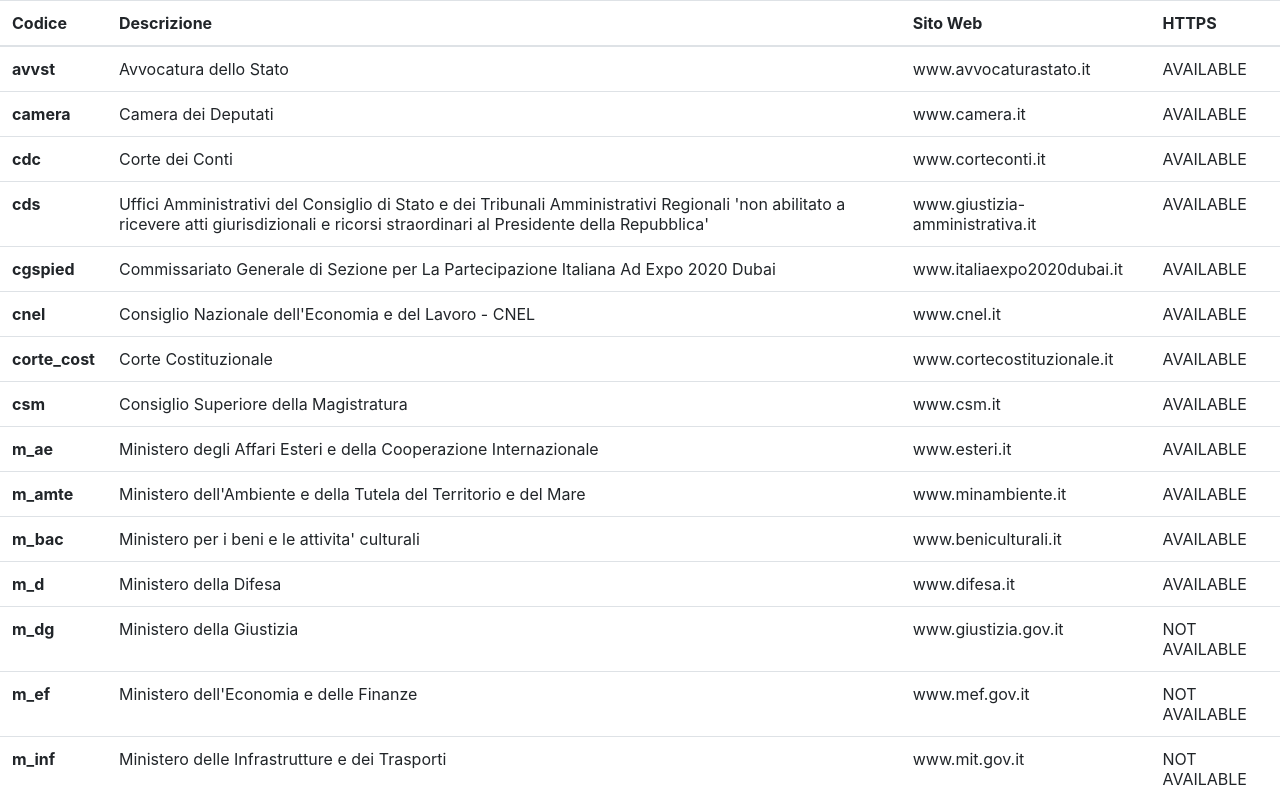
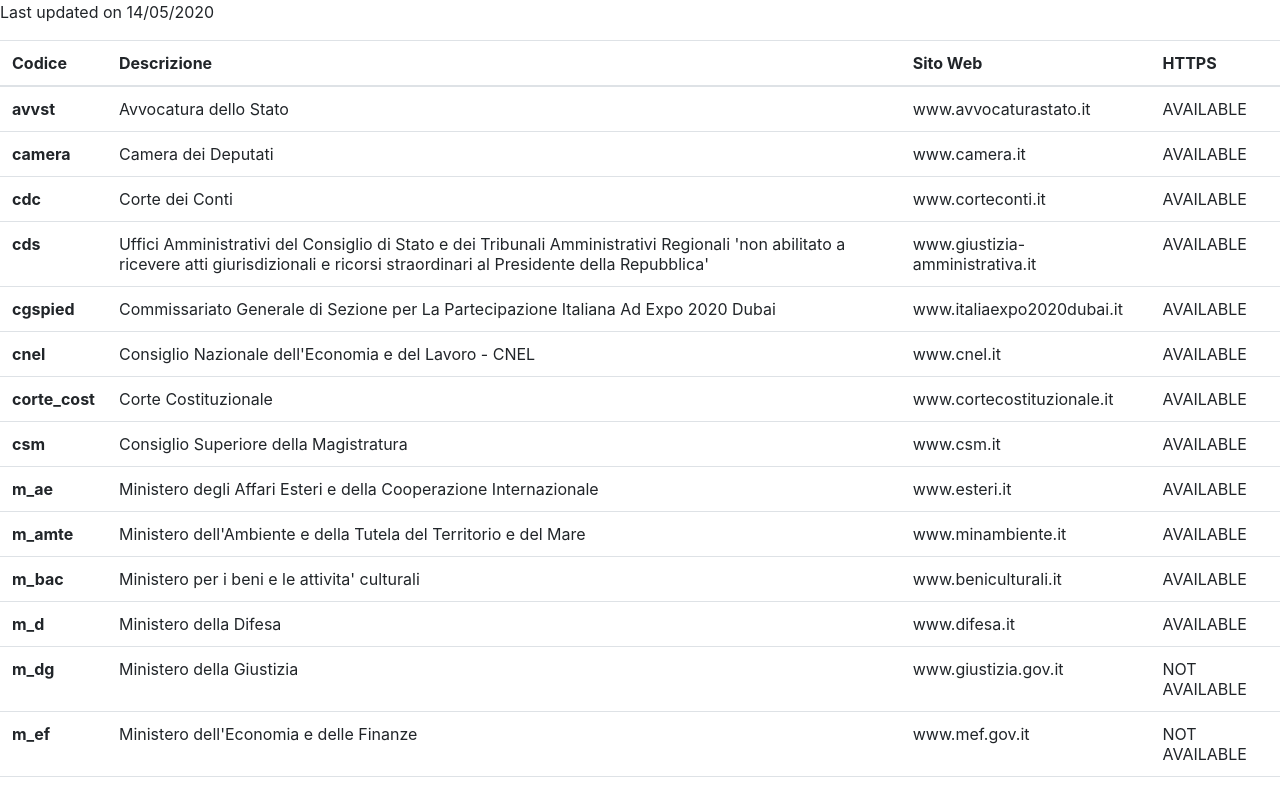
Before and after one commit to eutopian-eu/ipa-tools, a plain HTML site: page index.html in a window 1280 px wide. Shown: the top 790 px of the page. Drawn offline with nearby package versions, Linux system fonts and the light colour scheme.

Commit message:
Manually add last-updated

```diff
--- a/index.html
+++ b/index.html
@@ -5,6 +5,8 @@
     <title>HTTPS per siti PA</title>
   </head>
   <body>
+    <p>Last updated on 14/05/2020</p>
+
     <table class="table">
     <thead>
       <tr>
```
